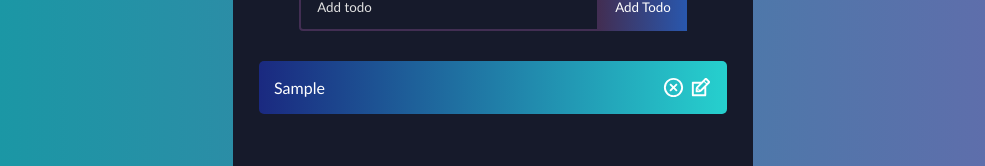
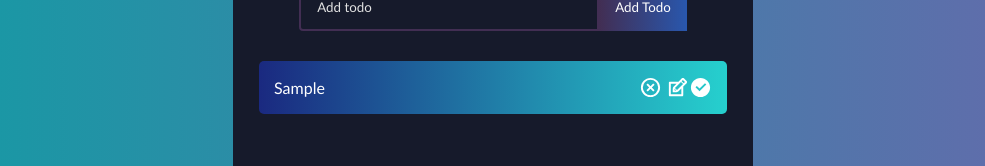
Before and after one commit to DavisKiprotich/Todo-list-simplified, a React (Create React App) app: page / in a window 1280 px wide. Both pictures are taken after typing "Sample" into the empty fields and a click on the button "Add Todo". Shown: the part 235-401 px from the top of the page, without its empty margins (147-1132 px from the left). Built offline with nearby package versions, Linux system fonts and the light colour scheme; the HTML template or start-up script is replaced by a standard one.

Commit message:
Creating a checkbox for marking task as done

```diff
--- a/src/components/Todo.js
+++ b/src/components/Todo.js
@@ -1,9 +1,9 @@
 import React,{ useState } from 'react'
 import TodoForm from './TodoForm'
-import { RiCloseCircleLine } from 'react-icons/ri'
+import { RiCheckboxCircleFill, RiCloseCircleLine  } from 'react-icons/ri'
 import { TiEdit } from 'react-icons/ti'
 
-function Todo({ completeTodo, todos, deleteTodo, updateTodo }) {
+function Todo({ completeTodo, todos, deleteTodo, updateTodo, markDone }) {
     const[edit, setEdit] = useState({
         id: null,
         value: ''
@@ -33,6 +33,7 @@ function Todo({ completeTodo, todos, deleteTodo, updateTodo }) {
                 className='edit-icon'
                 />
             }
+            <RiCheckboxCircleFill onClick={(e) => markDone(todo.id)}/>
 
         </div>
 
--- a/src/components/TodoList.js
+++ b/src/components/TodoList.js
@@ -4,7 +4,10 @@ import Todo from './Todo'
 
 
 function TodoList() {
-    const [todos, setTodos] = useState([])
+    const [todos, setTodos] = useState([
+      // {id: 1, title: "Task 1", status: false},
+      // {id: 1, title: "Task 1", status: false}
+    ])
     // const [updateData, setUpdateData] = useState('')
 
       // Add Todo
@@ -43,6 +46,17 @@ function TodoList() {
         setTodos(updateTodos);
     }
 
+    // Mark task as done
+    const markDone = (id) => {
+      const newTask =[...todos].map(todo => {
+        if(todo.id === id){
+           todo.isComplete = !todo.isComplete
+        }
+        return todo;
+      })
+      setTodos(newTask);
+    }
+
     // // Cancel Update
     // const cancelUpdate = () => {
 
@@ -62,7 +76,7 @@ function TodoList() {
     <div>
         <h1>What is our todo</h1>
         <TodoForm onSubmit={addTodo} />
-        <Todo todos={todos} deleteTodo={deleteTodo} completeTodo={completeTodo} updateTodo={updateTodo} />
+        <Todo todos={todos} deleteTodo={deleteTodo} completeTodo={completeTodo} updateTodo={updateTodo} markDone={markDone} />
     </div>
   )
 }
```
